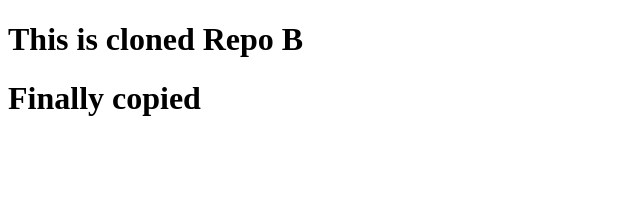
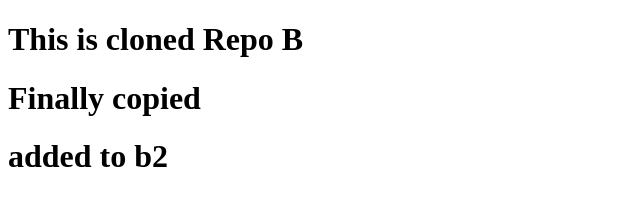
Before and after one commit to bathiniharish7/clone-testing, a plain HTML site: page index.html in a window 1280 px wide. Shown: the whole page, without its empty margins (0-640 px from the left). Drawn offline with Linux system fonts and the light colour scheme.

Commit message:
Added to B2

```diff
--- a/index.html
+++ b/index.html
@@ -9,6 +9,7 @@
 
     <h1>This is cloned Repo B</h1>
     <h1> Finally copied</h1>
+    <h1> added to b2</h1>
 
 
 </body>
```
